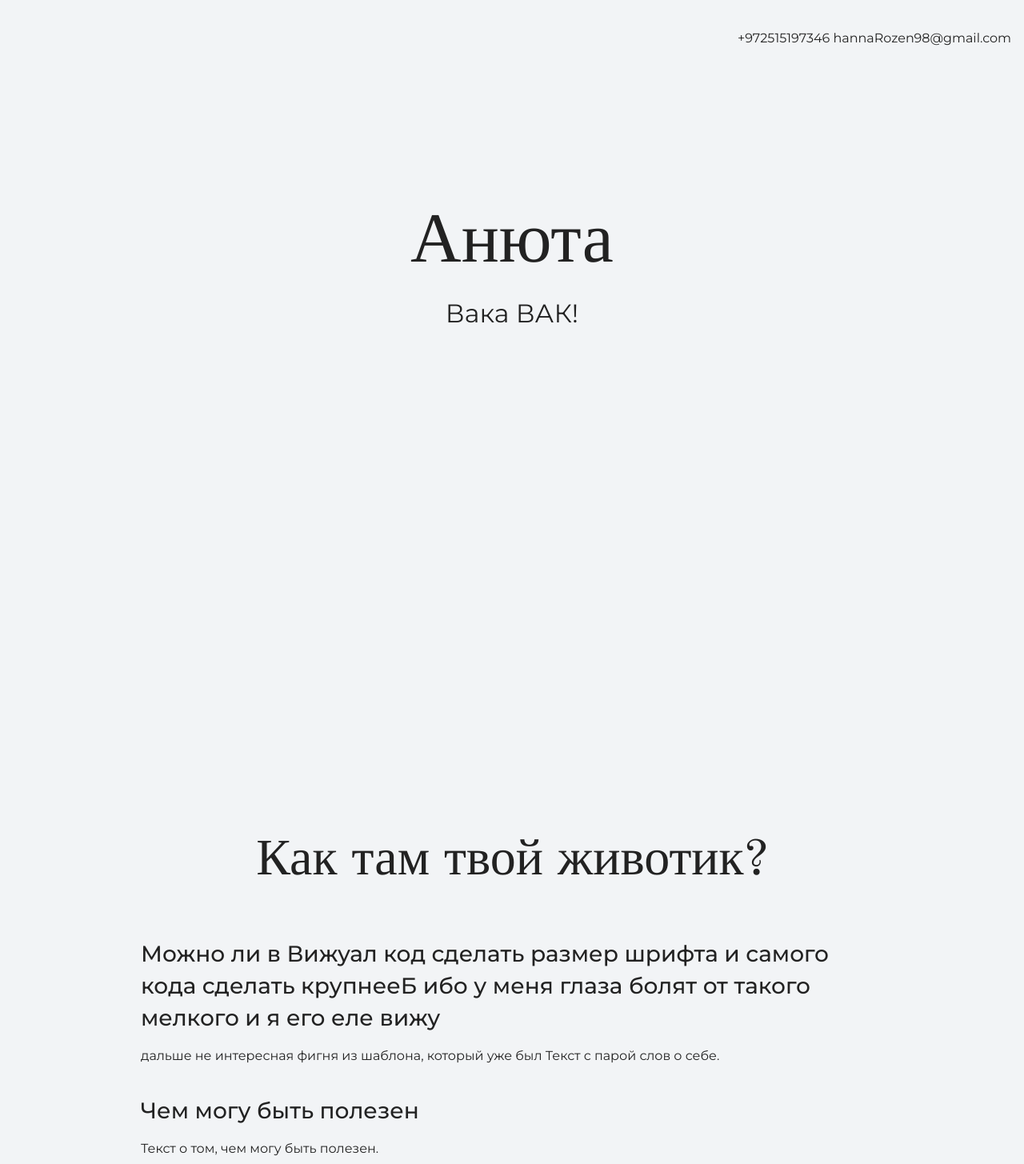
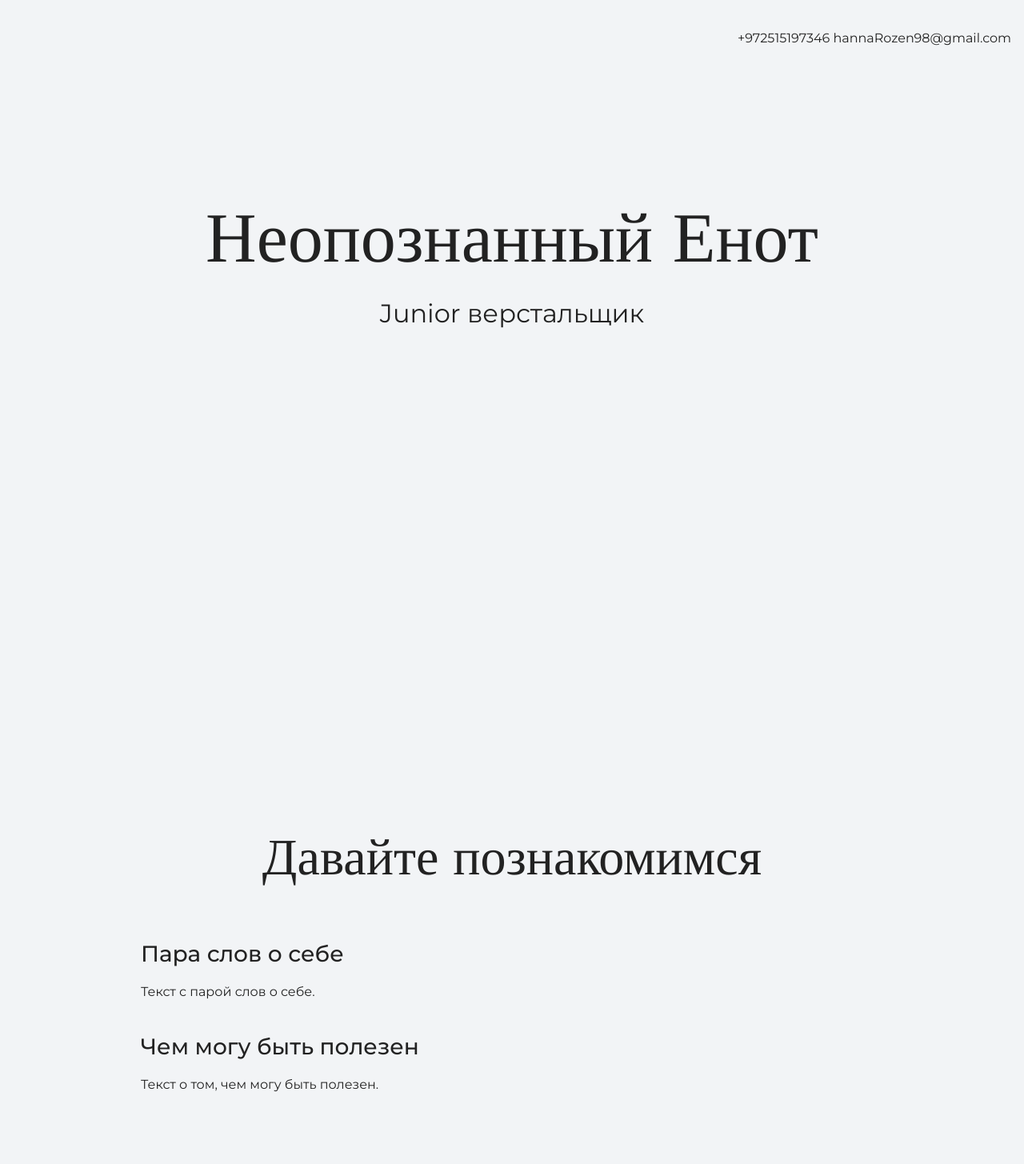
Before and after one commit to Hanna8KH/my-site, a plain HTML site: page index.html in a window 1280 px wide. Shown: the top 1455 px of the page at 80% size. Drawn offline with nearby package versions, Linux system fonts and the light colour scheme.

```diff
--- a/index.html
+++ b/index.html
@@ -17,17 +17,16 @@
 
     <section class="hero-image">
       <div class="container">
-      <h1 class="heading">Анюта</h1>
-      <p>Вака ВАК!</p>
+      <h1 class="heading">Неопознанный Енот</h1>
+      <p>Junior верстальщик</p>
       </div>
     </section>
 
     <section class="intro">
       <div class="container">
-      <h2 class="subheading">Как там твой животик?</h2>
-      <h3>Можно ли в Вижуал код сделать размер шрифта и самого кода сделать крупнееБ ибо у меня глаза болят от такого мелкого и я его еле вижу</h3>
-      <p>дальше не интересная фигня из шаблона, который уже был
-        Текст с парой слов о себе.</p>
+      <h2 class="subheading">Давайте познакомимся</h2>
+      <h3>Пара слов о себе</h3>
+      <p>Текст с парой слов о себе.</p>
       <h3>Чем могу быть полезен</h3>
       <p>Текст о том, чем могу быть полезен.</p>
       </div>
```
